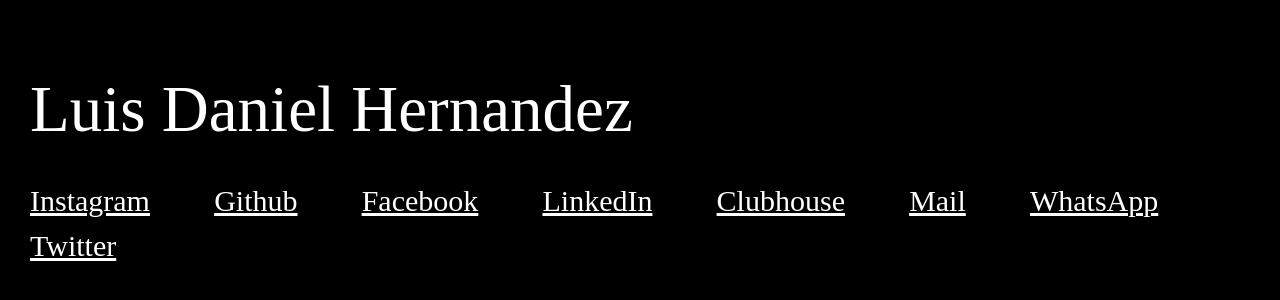
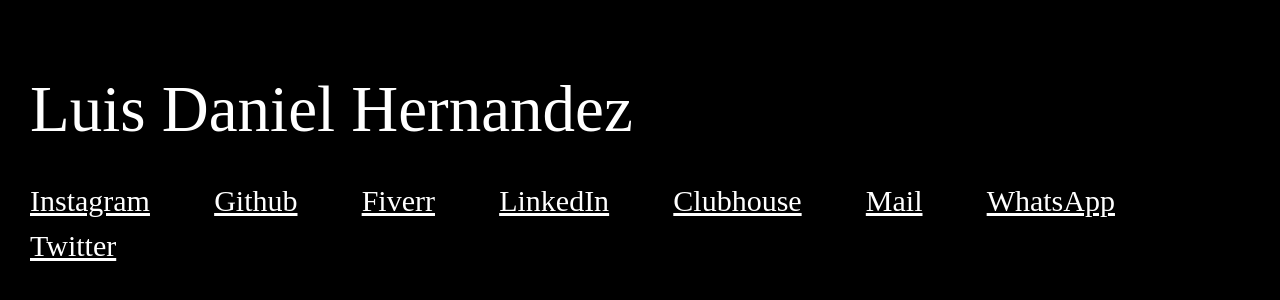
Before and after one commit to upskyorg/luisdanielhj, a plain HTML site: page index.html in a window 1280 px wide. Shown: the part 242-542 px from the top of the page. Drawn offline with nearby package versions, Linux system fonts and the light colour scheme.

Commit message:
Update index.html

```diff
--- a/index.html
+++ b/index.html
@@ -18,8 +18,8 @@
                 style="color: white; font-family: baskerville; font-size: 30px; margin: 30px;">Instagram</a>
             <a href="https://github.com/luisdanielhj"
                 style="color: white; font-family: baskerville; font-size: 30px; margin: 30px;">Github</a>
-            <a href="https://www.facebook.com/luisdanielhj.2703/"
-                style="color: white; font-family: baskerville; font-size: 30px; margin: 30px;">Facebook</a>
+            <a href="https://es.fiverr.com/luisdani123"
+                style="color: white; font-family: baskerville; font-size: 30px; margin: 30px;">Fiverr</a>
             <a href="https://www.linkedin.com/in/luis-daniel-hernandez-juarez-a252251a8"
                 style="color: white; font-family: baskerville; font-size: 30px; margin: 30px;">LinkedIn</a>
             <a href="https://www.clubhouse.com/@luisdanielhj"
```
